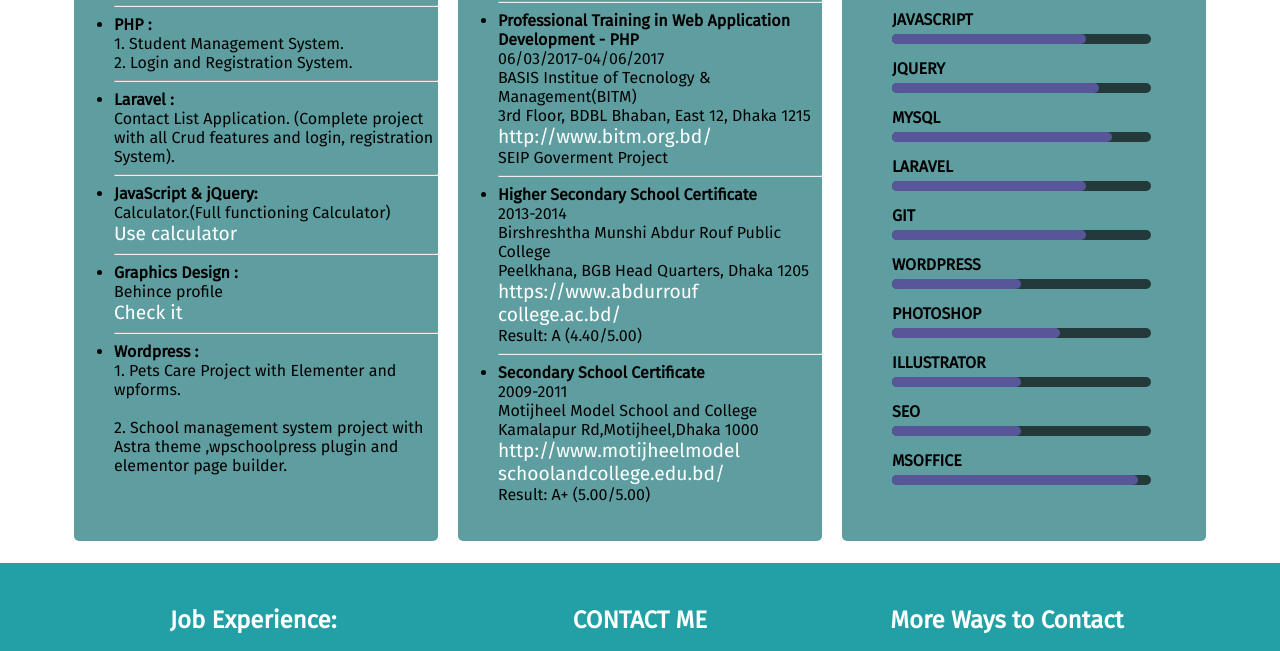
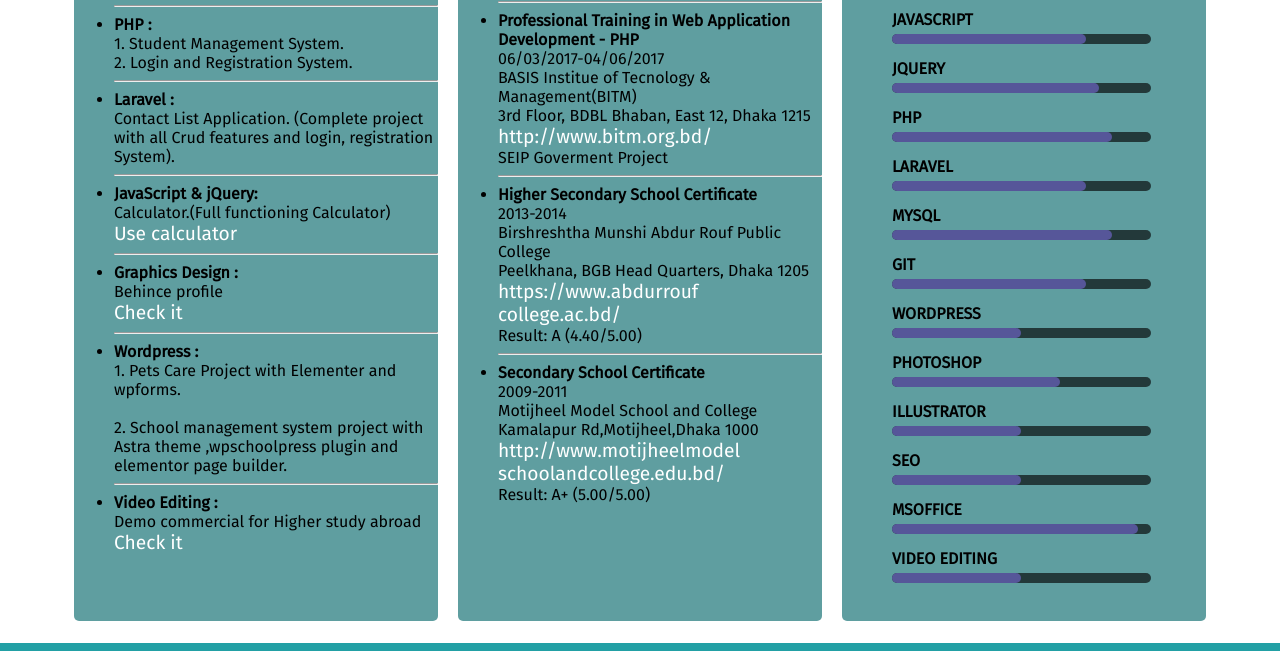
Before and after one commit to diumohit/portfolio, a plain HTML site: page index.html in a window 1280 px wide. Shown: the part 1727-2378 px from the top of the page. Drawn offline with Linux system fonts and the light colour scheme.

Commit message:
php skill and video editng skill adeed

```diff
--- a/index.html
+++ b/index.html
@@ -23,6 +23,7 @@
 
     <!-- for large laptop or desktops -->
       <link rel="stylesheet" href="desktop.css" media="screen and (min-width: 1200px)">
+
 
 </head>
 <body>
@@ -148,6 +149,16 @@
                              1. Pets Care Project with Elementer and wpforms.<br><br>
                              2. School management system project with Astra theme ,wpschoolpress plugin and elementor page builder.
                          </li>
+                         <hr>
+                         <li>
+                             <strong>Video Editing :</strong> <br>
+                             Demo commercial for Higher study abroad
+                             <br>
+                             <a href="https://www.youtube.com/watch?v=bzWxWGbrueE" target="blank">Check it</a><br>
+                         </li>
+
+
+
                      </ol>
                  </div>
 
@@ -225,14 +236,16 @@
                             <li class="bootstrap">BOOTSTRAP</li>
                             <li class="js">JAVASCRIPT</li>
                             <li class="jquery">JQUERY</li>
+                            <li class="php">PHP</li>
+                            <li class="laravel">LARAVEL</li>
                             <li class="mysql">MYSQL</li>
-                            <li class="laravel">LARAVEL</li>
                             <li class="git">GIT</li>
                             <li class="wordpress">WORDPRESS</li>
                             <li class="photoshop">PHOTOSHOP</li>
                             <li class="illustrator">ILLUSTRATOR</li>
                             <li class="seo">SEO</li>
                             <li class="msoffice">MSOFFICE</li>
+                            <li class="videoediting">VIDEO EDITING</li>
                         </ul>
                     </div>
                 </div>
--- a/style.css
+++ b/style.css
@@ -12,6 +12,7 @@ html{
 body{
     margin: 0;
  }
+
 
 h1{
     font-size: 2.5rem;
@@ -211,7 +212,7 @@ ol.s {list-style-type: inherit;}
     border-radius: 5px;
     padding-bottom: 20px;
     transition: 0.3s;
-    height: 900px;
+    height: 980px;
 }
 .card:hover {
     box-shadow: 0 4px 8px 5px black;
@@ -330,6 +331,26 @@ ol.s {list-style-type: inherit;}
      }
  }
 
+ .skills-container li.php::after{
+    animation-name: php;
+ }
+
+ @keyframes php{
+     to{
+         width: 85%;
+     }
+ }
+
+ .skills-container li.laravel::after{
+    animation-name: laravel;
+ }
+
+ @keyframes laravel{
+     to{
+         width: 75%;
+     }
+ }
+
 .skills-container li.mysql::after{
    animation-name: mysql;
 }
@@ -340,15 +361,7 @@ ol.s {list-style-type: inherit;}
     }
 }
 
-.skills-container li.laravel::after{
-    animation-name: laravel;
- }
 
- @keyframes laravel{
-     to{
-         width: 75%;
-     }
- }
 
 .skills-container li.git::after{
     animation-name: git;
@@ -408,6 +421,16 @@ ol.s {list-style-type: inherit;}
 @keyframes msoffice{
     to{
         width: 95%;
+    }
+}
+
+.skills-container li.videoediting::after{
+   animation-name: videoediting;
+}
+
+@keyframes videoediting{
+    to{
+        width: 50%;
     }
 }
 
```
